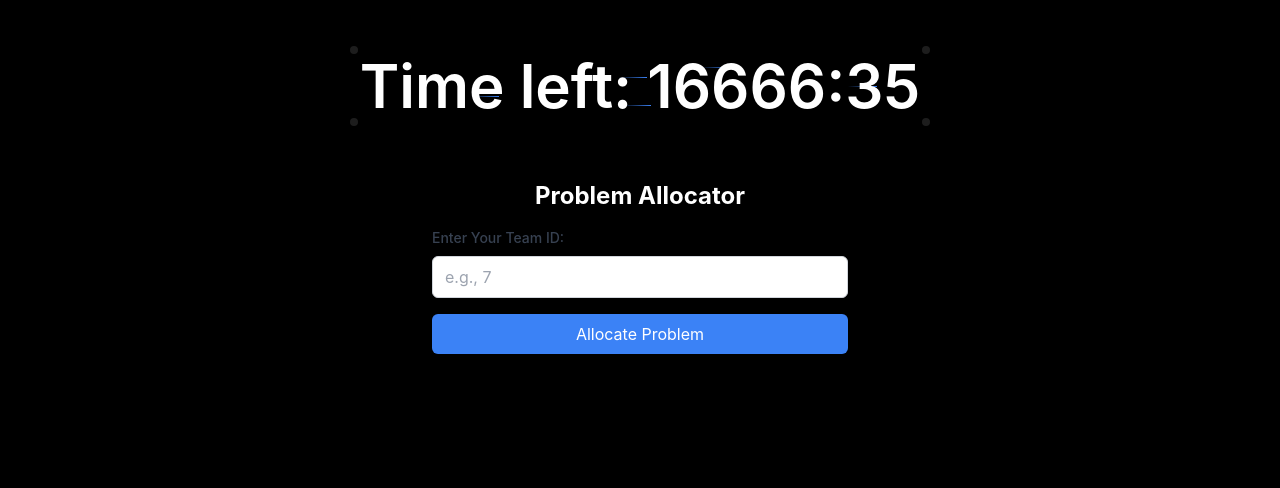
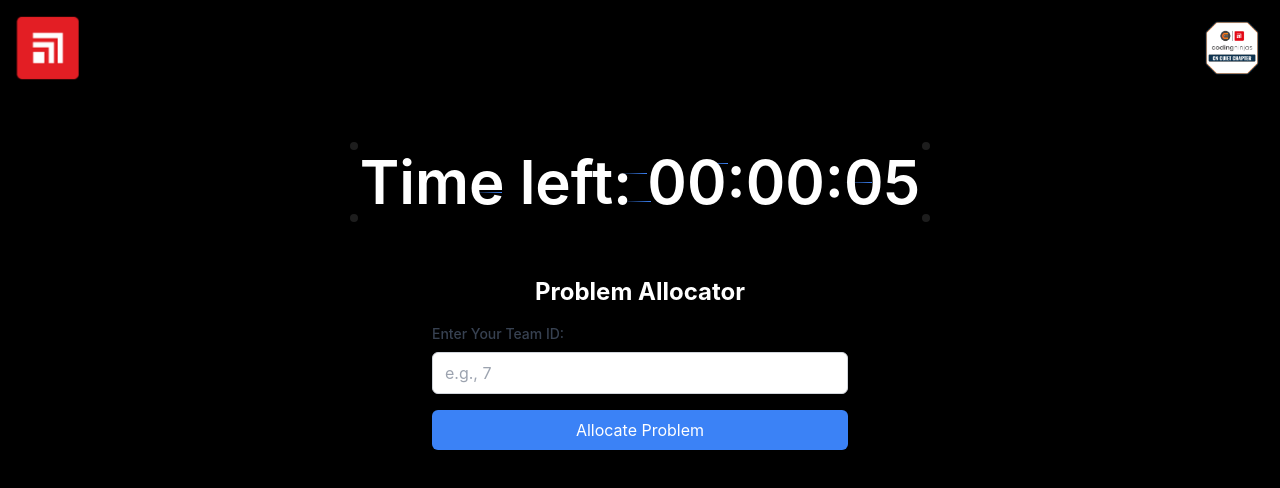
Before and after one commit to adishgarg/Synnertech, a Next.js app: page / in a window 1280 px wide. Shown: the top 488 px of the page. Built offline with nearby package versions, Linux system fonts and the light colour scheme.

Commit message:
navbar and timer

```diff
--- a/src/app/components/allocater.tsx
+++ b/src/app/components/allocater.tsx
@@ -152,7 +152,7 @@ export default function ProblemAllocator() {
             </button>
           </>
         ) : (
-          <CardSpotlight className="text-center">
+          <div className="text-center border-2 rounded-lg p-4">
             <div className="z-[1000]">
               <h2 className="text-2xl font-bold mb-4 text-white">
                 Allocated Problem
@@ -173,7 +173,7 @@ export default function ProblemAllocator() {
                 </ul>
                 <a
                   href={allocatedProblem.link}
-                  className="text-blue-500 font-medium underline hover:text-blue-700"
+                  className="text-blue-500 font-medium underline hover:text-blue-700 z-[1000000000]"
                   target="_blank"
                   rel="noopener noreferrer"
                 >
@@ -184,7 +184,7 @@ export default function ProblemAllocator() {
                 (Your problem statement is saved and won't change.)
               </p>
             </div>
-          </CardSpotlight>
+          </div>
         )}
       </div>
     </div>
--- a/src/app/components/timer.tsx
+++ b/src/app/components/timer.tsx
@@ -6,7 +6,7 @@ import React from "react";
 import { useEffect, useState } from "react";
 
 export default function Timer() {
-    const [time, setTime] = useState<number>(1000000);
+    const [time, setTime] = useState<number>(10);
     useEffect(() => {
         let timer = setInterval(() => {
           setTime((time) => {
@@ -20,10 +20,13 @@ export default function Timer() {
   return (
     <div className="bg-black h-100 w-100">
     <div className="text-4xl md:text-4xl lg:text-6xl font-semibold max-w-7xl mx-auto text-center mt-6 relative z-20 py-6 bg-clip-text text-transparent bg-gradient-to-b from-neutral-800 via-neutral-700 to-neutral-700 dark:from-neutral-800 dark:via-white dark:to-white">
-      <Cover> <p className="text-white">
-        Time left: {`${Math.floor(time / 60).toString()}`.padStart(2, '0')}:
-        {`${(time % 60).toString()}`.padStart(2, '0')}
-      </p></Cover>
+      <Cover><p className="text-white">
+  Time left: {String(Math.floor(time / 3600)).padStart(2, '0')}:
+  {String(Math.floor((time % 3600) / 60)).padStart(2, '0')}:
+  {String(time % 60).padStart(2, '0')}
+</p>
+
+</Cover>
     </div>
     </div>
   );
--- a/src/app/globals.css
+++ b/src/app/globals.css
@@ -119,4 +119,5 @@
 body {
   font-family: 'Inter', sans-serif;
   background-color: black;
+  overflow-x: hidden;
 }
--- a/src/app/layout.tsx
+++ b/src/app/layout.tsx
@@ -27,7 +27,12 @@ export default function RootLayout({
       <body
         className={`${geistSans.variable} ${geistMono.variable} antialiased`}
       >
+        <nav className="flex justify-between p-4">
+          <img src="chitkara.png" alt=""  className="h-16"/>
+          <img src="cn logo.png" alt="" className="h-16"/>
+        </nav>
         {children}
+
       </body>
     </html>
   );
--- a/src/components/ui/card-spotlight.tsx
+++ b/src/components/ui/card-spotlight.tsx
@@ -35,7 +35,7 @@ export const CardSpotlight = ({
   return (
     <div
       className={cn(
-        "group/spotlight p-10 rounded-md relative border border-neutral-800 bg-black dark:border-neutral-800",
+        "group/spotlight p-10 rounded-md relative border border-neutral-800 bg-black dark:border-neutral-800 -z-30",
         className
       )}
       onMouseMove={handleMouseMove}
```
Also changed, not shown: public/chitkara.png (added), public/cn logo.png (added).
